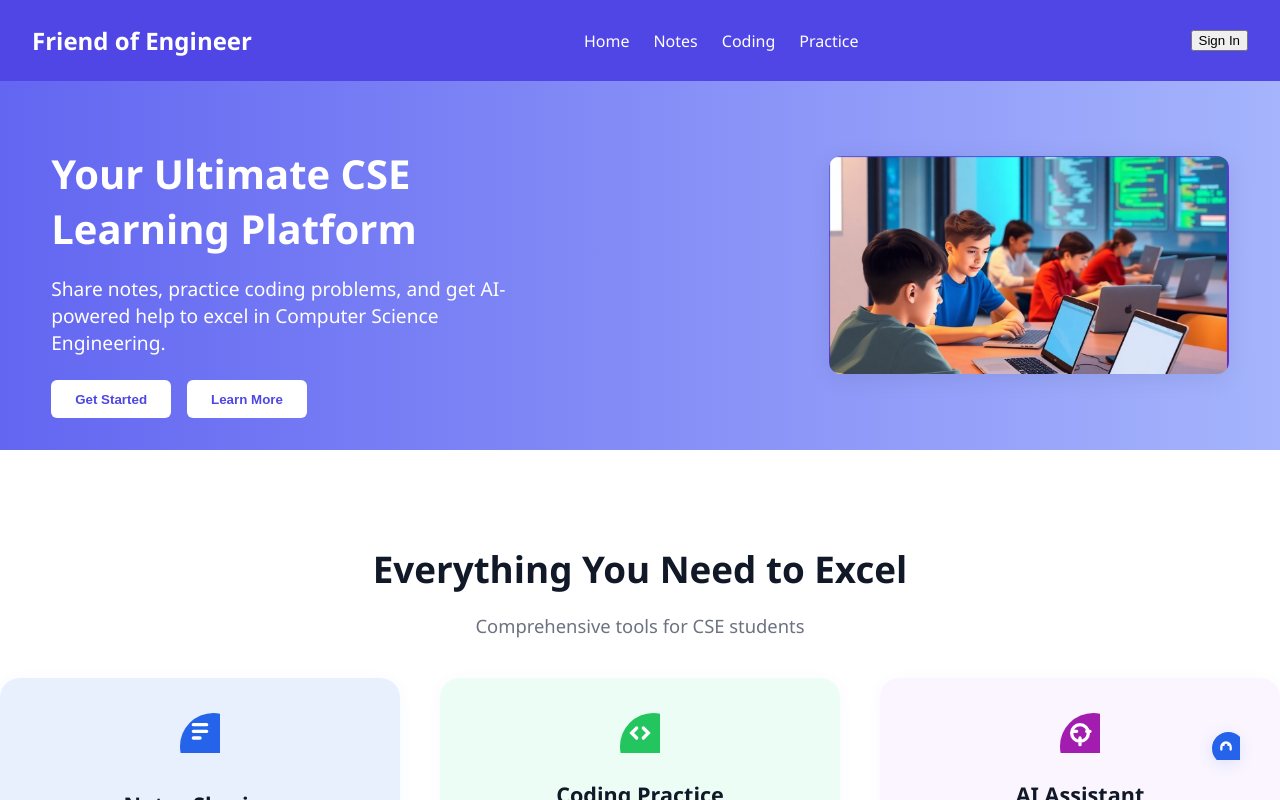
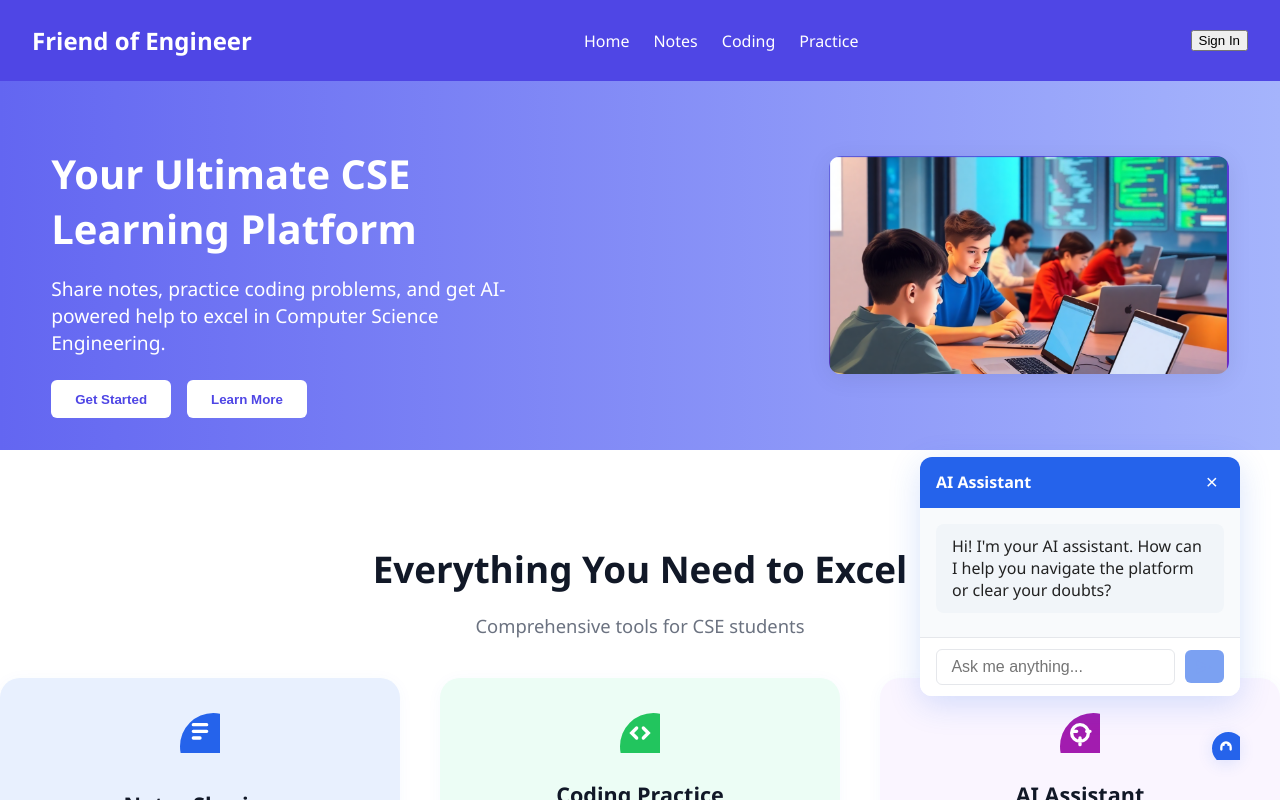
Before and after one commit to jesvinpd/Education_platform, a React (Create React App) app: page / in a window 1280 px wide. Both pictures are taken after a click on the button 1226 px from the left and 746 px from the top of the page. Shown: the top 800 px of the page. Built offline with nearby package versions, Linux system fonts and the light colour scheme.

Commit message:
complete Rough UI of Home page

```diff
--- /dev/null
+++ b/src/components/AIAssistant.js
@@ -0,0 +1,32 @@
+import React from "react";
+import "./css/AIAssistant.css";
+
+const AIAssistant = ({ onClose }) => {
+  return (
+    <div className="ai-assistant-popup">
+      <div className="ai-assistant-header">
+        AI Assistant
+        <button className="ai-assistant-close" onClick={onClose}>×</button>
+      </div>
+      <div className="ai-assistant-body">
+        <div className="ai-assistant-message">
+          Hi! I'm your AI assistant. How can I help you navigate the platform or clear your doubts?
+        </div>
+      </div>
+      <div className="ai-assistant-footer">
+        <input
+          className="ai-assistant-input"
+          type="text"
+          placeholder="Ask me anything..."
+        />
+        <button className="ai-assistant-send" disabled>
+          <svg width="20" height="20" fill="none" viewBox="0 0 24 24">
+            <path d="M3 20l18-8-18-8v6l12 2-12 2v6z" fill="#2563eb"/>
+          </svg>
+        </button>
+      </div>
+    </div>
+  );
+};
+
+export default AIAssistant;
--- a/src/components/Home.js
+++ b/src/components/Home.js
@@ -1,9 +1,11 @@
-import React from "react";
+import React, { useState } from "react";
 import { useNavigate } from "react-router-dom";
+import AIAssistant from "./AIAssistant";
 import "./css/Home.css";
 
 const Home = () => {
   const navigate = useNavigate();
+  const [showAssistant, setShowAssistant] = useState(false);
 
   return (
     <div className="home-root">
@@ -277,7 +279,10 @@ print(f"Indices: {result}")`}
         <div className="footer-bottom">
           © 2024 Friend of Engineer. All rights reserved.
         </div>
-        <button className="footer-chatbot-btn">
+        <button
+          className="footer-chatbot-btn"
+          onClick={() => setShowAssistant(true)}
+        >
           <svg width="28" height="28" fill="none" viewBox="0 0 24 24">
             <circle cx="14" cy="14" r="14" fill="#2563eb"/>
             <path d="M8 15v-2a4 4 0 018 0v2" stroke="#fff" strokeWidth="2" strokeLinecap="round"/>
@@ -286,6 +291,9 @@ print(f"Indices: {result}")`}
           </svg>
         </button>
       </footer>
+      {showAssistant && (
+        <AIAssistant onClose={() => setShowAssistant(false)} />
+      )}
     </div>
   );
 };
--- /dev/null
+++ b/src/components/css/AIAssistant.css
@@ -0,0 +1,78 @@
+.ai-assistant-popup {
+  position: fixed;
+  right: 2.5rem;
+  bottom: 6.5rem;
+  width: 320px;
+  background: #fff;
+  border-radius: 12px;
+  box-shadow: 0 8px 32px rgba(36, 99, 235, 0.18);
+  z-index: 200;
+  display: flex;
+  flex-direction: column;
+  animation: fadeInUp 0.25s;
+}
+@keyframes fadeInUp {
+  from { transform: translateY(40px); opacity: 0; }
+  to { transform: translateY(0); opacity: 1; }
+}
+.ai-assistant-header {
+  background: #2563eb;
+  color: #fff;
+  font-weight: 600;
+  padding: 0.8rem 1rem;
+  border-radius: 12px 12px 0 0;
+  display: flex;
+  justify-content: space-between;
+  align-items: center;
+}
+.ai-assistant-close {
+  background: none;
+  border: none;
+  color: #fff;
+  font-size: 1.3rem;
+  cursor: pointer;
+  margin-left: 0.5rem;
+}
+.ai-assistant-body {
+  padding: 1rem;
+  background: #f8fafc;
+  min-height: 60px;
+}
+.ai-assistant-message {
+  background: #f1f5f9;
+  color: #222;
+  border-radius: 8px;
+  padding: 0.7rem 1rem;
+  font-size: 1rem;
+  margin-bottom: 0.5rem;
+}
+.ai-assistant-footer {
+  display: flex;
+  align-items: center;
+  padding: 0.7rem 1rem;
+  border-top: 1px solid #e5e7eb;
+  background: #fff;
+  border-radius: 0 0 12px 12px;
+}
+.ai-assistant-input {
+  flex: 1;
+  border: 1px solid #e5e7eb;
+  border-radius: 6px;
+  padding: 0.5rem 0.9rem;
+  font-size: 1rem;
+  margin-right: 0.6rem;
+  outline: none;
+}
+.ai-assistant-send {
+  background: #2563eb;
+  border: none;
+  border-radius: 6px;
+  padding: 0.4rem 0.6rem;
+  cursor: pointer;
+  display: flex;
+  align-items: center;
+}
+.ai-assistant-send:disabled {
+  opacity: 0.6;
+  cursor: not-allowed;
+}
```
Also changed, not shown: public/images/hero.png (deleted).
